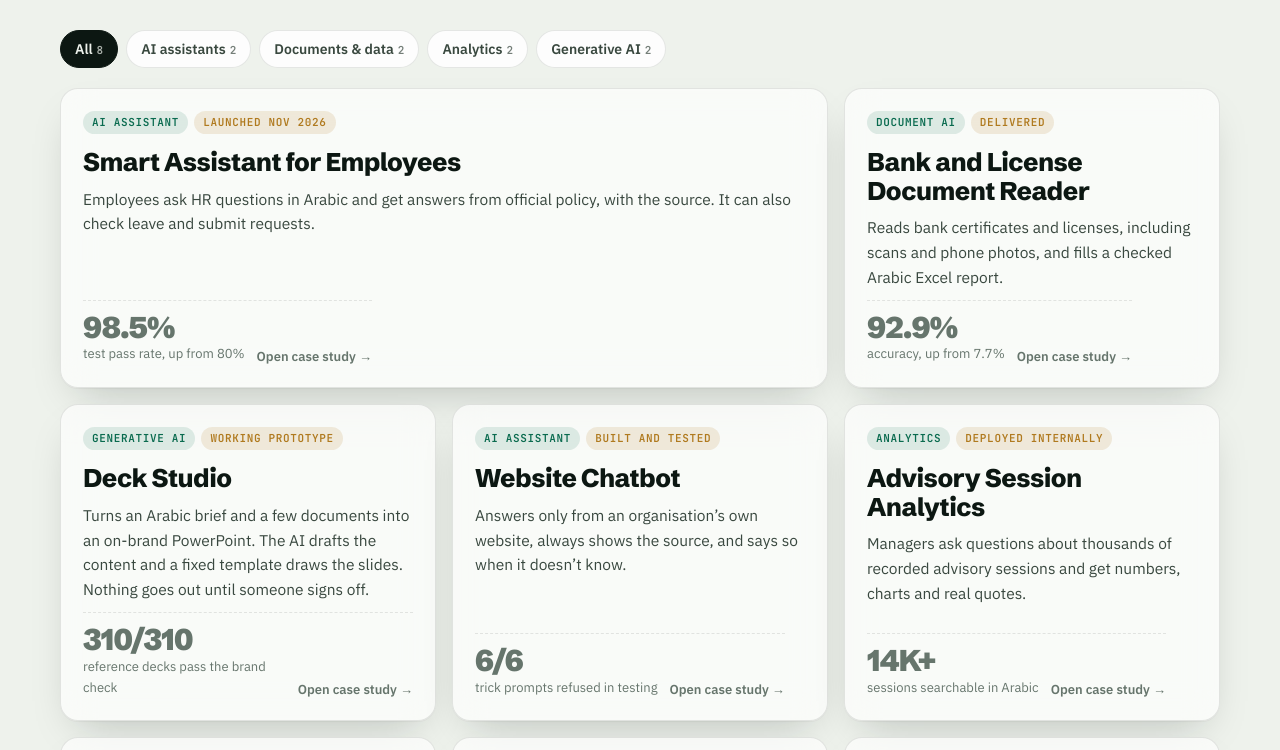
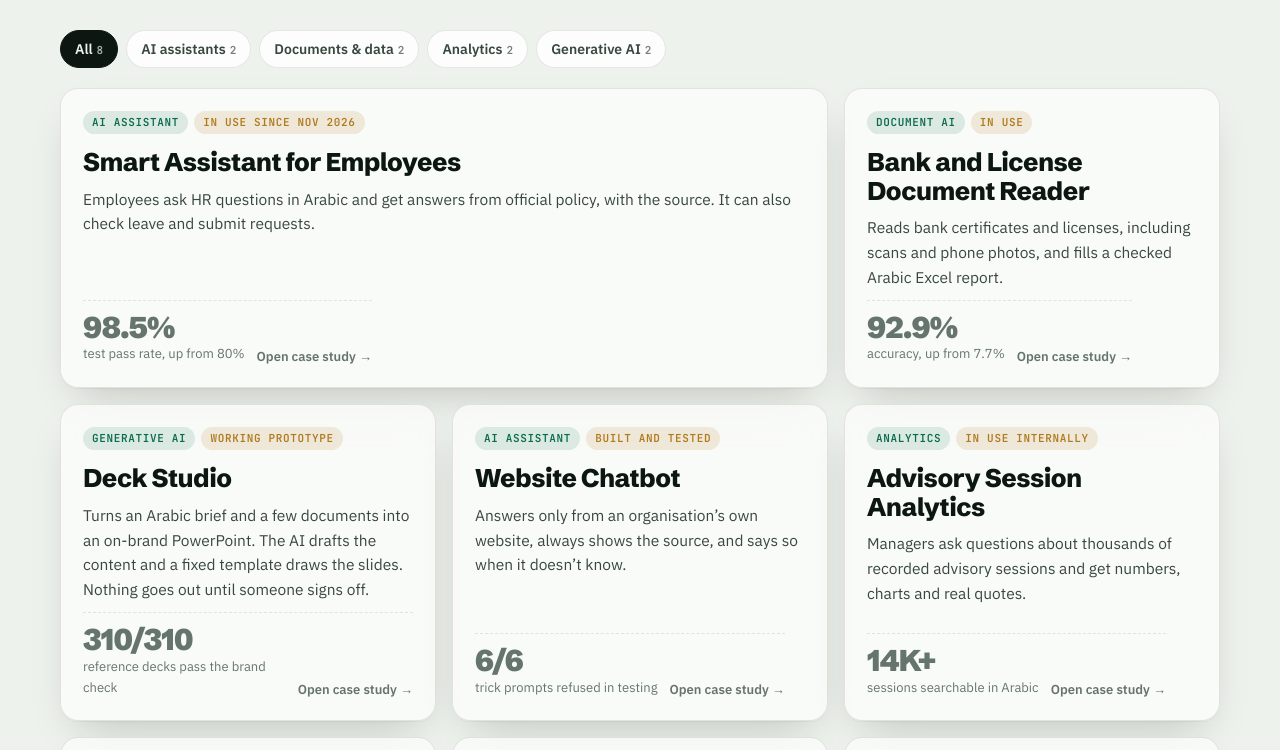
Before and after one commit to abdulazizaalsubaiea-cpu/abdulazizaalsubaiea-cpu.github.io, a plain HTML site: page index.html in a window 1280 px wide. Shown: the part 2195-2945 px from the top of the page. Drawn offline with Linux system fonts and the light colour scheme.

Commit message:
Final copy polish and consistent status tags
Co-Authored-By: Claude Opus 5.5 <noreply@anthropic.com>

```diff
--- a/index.html
+++ b/index.html
@@ -490,7 +490,7 @@ footer { padding-block: 30px 40px; display: flex; justify-content: space-between
 <!-- ================= SKILLS ================= -->
 <section id="skills" aria-labelledby="skillsT">
   <div class="wrap">
-    <div class="head reveal"><div><span class="eyebrow">Skills</span><h2 id="skillsT">Click a skill. See where I used it.</h2></div><p>Each skill links to the projects where I used it.</p></div>
+    <div class="head reveal"><div><span class="eyebrow">Skills</span><h2 id="skillsT">Click a skill. See where I used it.</h2></div><p>Requirements is selected to start.</p></div>
     <div class="explorer">
       <div class="groups glass reveal" id="groups"></div>
       <div class="used glass reveal" aria-live="polite" id="used">
@@ -516,7 +516,7 @@ footer { padding-block: 30px 40px; display: flex; justify-content: space-between
       </div>
       <div class="tl glass reveal">
         <ol>
-          <li><time>03/2025 &ndash; now</time><h3>Business Analyst (contract), Monshaat AI projects</h3><p>Requirements, acceptance tests, and six Arabic AI tools delivered. The HR assistant is in production.</p></li>
+          <li><time>03/2025 &ndash; now</time><h3>Business Analyst (contract), Monshaat AI projects</h3><p>Requirements and acceptance tests for six Arabic AI tools. Three are in use, including the HR assistant.</p></li>
           <li><time>11/2024 &ndash; 02/2025</time><h3>Business Analyst (co-op), Monshaat</h3><p>User stories with acceptance criteria for HR and Finance. Stand-ups, planning, reviews.</p></li>
           <li><time>2019 &ndash; 2025</time><h3>Bachelor of Information Technology</h3><p>Al-Imam Muhammad Ibn Saud Islamic University, Riyadh.</p></li>
           <li><time>Languages</time><h3>Arabic and English</h3><p>Arabic is my first language. I work in English every day.</p></li>
@@ -586,7 +586,7 @@ footer { padding-block: 30px 40px; display: flex; justify-content: space-between
 
   /* ---------- projects ---------- */
   var P = [
-    { id: 'hr', big: true, cat: 'assistants', name: 'Smart Assistant for Employees', tags: ['AI assistant', 'Launched Nov 2026'],
+    { id: 'hr', big: true, cat: 'assistants', name: 'Smart Assistant for Employees', tags: ['AI assistant', 'In use since Nov 2026'],
       line: 'Employees ask HR questions in Arabic and get answers from official policy, with the source. It can also check leave and submit requests.',
       win: ['98.5%', 'test pass rate, up from 80%'],
       problem: 'Employees kept asking HR the same questions. The answers sat in hundreds of long Arabic PDFs. A chatbot that guesses wasn’t an option. In government, a wrong answer about a rule does real damage.',
@@ -595,7 +595,7 @@ footer { padding-block: 30px 40px; display: flex; justify-content: space-between
       results: [['98.5%', 'pass rate on 406 test conversations; the old version scored 80%'], ['64 → 82', 'of 83 search checks passing'], ['~500', 'automated conversation tests in the full suite'], ['Nov 2026', 'launched for employees']],
       lesson: 'After a few days running, it started refusing questions it used to answer. 1,908 records had never been saved to the search index. I fixed it, checked all 32,908 records, and added a test so it can’t happen again.',
       stack: ['Python', 'FastAPI', 'LangGraph', 'ChromaDB', 'BGE-M3', 'BM25', 'Reranker', 'Whisper', 'Docker', 'GitLab CI'] },
-    { id: 'extract', cat: 'docs', name: 'Bank and License Document Reader', tags: ['Document AI', 'Delivered'],
+    { id: 'extract', cat: 'docs', name: 'Bank and License Document Reader', tags: ['Document AI', 'In use'],
       line: 'Reads bank certificates and licenses, including scans and phone photos, and fills a checked Arabic Excel report.',
       win: ['92.9%', 'accuracy, up from 7.7%'],
       problem: 'Staff typed IBANs, registration numbers and license details by hand from tens of thousands of documents. Some were scans, some were photos, and some had Arabic text stored backwards.',
@@ -610,19 +610,19 @@ footer { padding-block: 30px 40px; display: flex; justify-content: space-between
       problem: 'Branded Arabic presentations took days to put together. Tools that let AI draw the slides drift off-brand and can’t be trusted with numbers.',
       role: 'I defined the workflow and the rules each slide must follow, designed the system, built it and tested it.',
       built: ['The AI only writes a structured plan of the content. A fixed program builds the slides with the brand toolkit.', 'Every deck goes through brand and visual checks, with up to three automatic fixes.', 'A person approves each stage, and every version is saved.', 'A React interface with single sign-on, and a page that shows exactly what data leaves the machine.'],
-      results: [['9,800+', 'automated tests'], ['310/310', 'reference decks pass'], ['0', 'tracking; prompt text is never stored'], ['3', 'automatic fix attempts per deck']],
-      lesson: 'The machinery works. The weak spot is depth: generated slides are thinner than a human’s. So any claim without a source gets flagged for a person to check instead of going out.',
+      results: [['9,800+', 'automated tests'], ['310/310', 'reference decks pass'], ['3', 'automatic fix attempts per deck']],
+      lesson: 'The machinery works. The weak spot is depth. Generated slides are thinner than ones a person writes. So any claim without a source gets flagged for a person to check instead of going out.',
       stack: ['Python', 'FastAPI', 'Pydantic', 'JSON Schema', 'SQLite', 'python-pptx', 'React', 'TypeScript', 'Docker'] },
     { id: 'web', cat: 'assistants', name: 'Website Chatbot', tags: ['AI assistant', 'Built and tested'],
       line: 'Answers only from an organisation’s own website, always shows the source, and says so when it doesn’t know.',
       win: ['6/6', 'trick prompts refused in testing'],
       problem: 'An organisation wanted a chatbot for its website that would never make things up or wander off topic.',
       role: 'I set the scope and the refusal rules, designed and built it, and ran the evaluation.',
-      built: ['A polite crawl of about 5,900 public pages, respecting the site’s rules.', 'Search by meaning and keyword, with a score gate that refuses anything outside the site.', 'Sources are attached by the server, so the AI can’t invent a link. Protection against “ignore your rules” tricks.', 'A one-line website widget and an admin dashboard.'],
+      built: ['A slow crawl of about 5,900 public pages that follows the site’s robots.txt.', 'Search by meaning and keyword, with a score gate that refuses anything outside the site.', 'Sources are attached by the server, so the AI can’t invent a link. Protection against “ignore your rules” tricks.', 'A one-line website widget and an admin dashboard.'],
       results: [['487/487', 'in-scope test questions answered'], ['6/6', 'trick prompts refused'], ['+14%', 'faithfulness from picking the model by test'], ['521', 'questions in the evaluation']],
       lesson: 'An AI judge rated about 68% of answers fully grounded in the source. Getting that number up is the next job.',
       stack: ['Python', 'FastAPI', 'Qdrant', 'Groq', 'Docker Compose', 'pytest'] },
-    { id: 'sessions', cat: 'analytics', name: 'Advisory Session Analytics', tags: ['Analytics', 'Deployed internally'],
+    { id: 'sessions', cat: 'analytics', name: 'Advisory Session Analytics', tags: ['Analytics', 'In use internally'],
       line: 'Managers ask questions about thousands of recorded advisory sessions and get numbers, charts and real quotes.',
       win: ['14K+', 'sessions searchable in Arabic'],
       problem: 'A programme had more than 14,000 recorded advisory sessions and no way to learn from them.',
```
